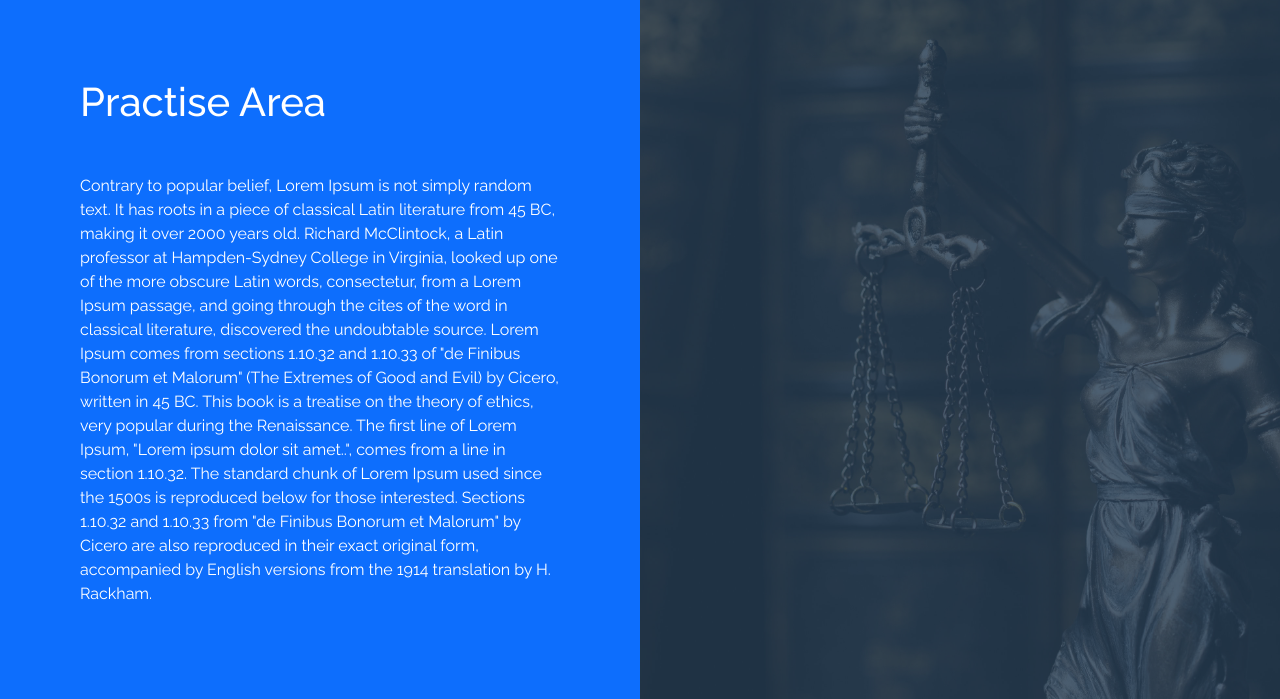
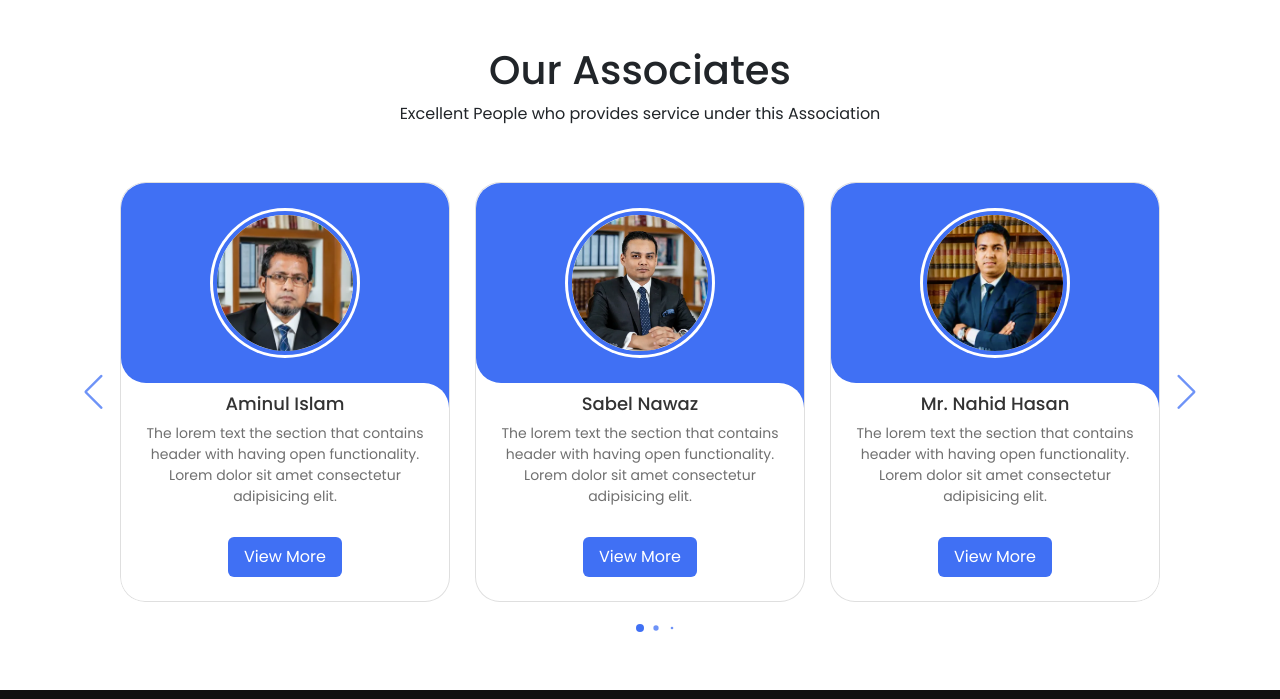
Before and after one commit to hmahmud01/sadat-sarwat, a plain HTML site: page lawers.html in a window 1280 px wide. Shown: the part 802-1501 px from the top of the page. Drawn offline with nearby package versions, Linux system fonts and the light colour scheme.

Commit message:
unpolished demo

```diff
--- /dev/null
+++ b/asset/js/script.js
@@ -0,0 +1,29 @@
+var swiper = new Swiper(".slide-content", {
+    slidesPerView: 3,
+    spaceBetween: 25,
+    loop: true,
+    centerSlide: 'true',
+    fade: 'true',
+    grabCursor: 'true',
+    pagination: {
+      el: ".swiper-pagination",
+      clickable: true,
+      dynamicBullets: true,
+    },
+    navigation: {
+      nextEl: ".swiper-button-next",
+      prevEl: ".swiper-button-prev",
+    },
+
+    breakpoints:{
+        0: {
+            slidesPerView: 1,
+        },
+        520: {
+            slidesPerView: 2,
+        },
+        950: {
+            slidesPerView: 3,
+        },
+    },
+  });
--- /dev/null
+++ b/asset/lawyer/lawyers.css
@@ -0,0 +1,162 @@
+/* Google Fonts - Poppins */
+@import url('https://fonts.googleapis.com/css2?family=Poppins:wght@300;400;500;600&display=swap');
+
+* {
+    margin: 0;
+    padding: 0;
+    box-sizing: border-box;
+}
+
+.body {
+    /* min-height: 100vh; */
+    display: flex;
+    flex-direction: column;
+    align-items: center;
+    justify-content: center;
+    /* background-color: #EFEFEF; */
+    font-family: 'Poppins', sans-serif;
+}
+
+.slide-container {
+    max-width: 1120px;
+    width: 100%;
+    padding: 40px 0;
+    font-family: 'Poppins', sans-serif;
+}
+
+.slide-content {
+    margin: 0 40px;
+    overflow: hidden;
+    border-radius: 25px;
+}
+
+.card {
+    border-radius: 25px;
+    background-color: #FFF;
+}
+
+.image-content,
+.card-content {
+    display: flex;
+    flex-direction: column;
+    align-items: center;
+    padding: 10px 14px;
+}
+
+.image-content {
+    position: relative;
+    row-gap: 5px;
+    padding: 25px 0;
+}
+
+.overlay-card {
+    position: absolute;
+    left: 0;
+    top: 0;
+    height: 100%;
+    width: 100%;
+    background-color: #4070F4;
+    border-radius: 25px 25px 0 25px;
+}
+
+.overlay-card::before,
+.overlay-card::after {
+    content: '';
+    position: absolute;
+    right: 0;
+    bottom: -40px;
+    height: 40px;
+    width: 40px;
+    background-color: #4070F4;
+}
+
+.overlay-card::after {
+    border-radius: 0 25px 0 0;
+    background-color: #FFF;
+}
+
+.card-image {
+    position: relative;
+    height: 150px;
+    width: 150px;
+    border-radius: 50%;
+    background: #FFF;
+    padding: 3px;
+}
+
+.card-image .card-img {
+    height: 100%;
+    width: 100%;
+    object-fit: cover;
+    border-radius: 50%;
+    border: 4px solid #4070F4;
+}
+
+.name {
+    font-size: 18px;
+    font-weight: 500;
+    color: #333;
+}
+
+.description {
+    font-size: 14px;
+    color: #707070;
+    text-align: center;
+}
+
+.button {
+    border: none;
+    font-size: 16px;
+    color: #FFF;
+    padding: 8px 16px;
+    background-color: #4070F4;
+    border-radius: 6px;
+    margin: 14px;
+    cursor: pointer;
+    transition: all 0.3s ease;
+}
+
+.button:hover {
+    background: #265DF2;
+}
+
+.swiper-navBtn {
+    color: #6E93f7;
+    transition: color 0.3s ease;
+}
+
+.swiper-navBtn:hover {
+    color: #4070F4;
+}
+
+.swiper-navBtn::before,
+.swiper-navBtn::after {
+    font-size: 35px;
+}
+
+.swiper-button-next {
+    right: 0;
+}
+
+.swiper-button-prev {
+    left: 0;
+}
+
+.swiper-pagination-bullet {
+    background-color: #6E93f7;
+    opacity: 1;
+}
+
+.swiper-pagination-bullet-active {
+    background-color: #4070F4;
+}
+
+@media screen and (max-width: 768px) {
+    .slide-content {
+        margin: 0 10px;
+    }
+
+    .swiper-navBtn {
+        display: none;
+    }
+}
--- a/lawers.html
+++ b/lawers.html
@@ -15,11 +15,14 @@
     <link href="https://fonts.googleapis.com/css2?family=Raleway:wght@100;300;400;500;600;700;800;900&display=swap"
         rel="stylesheet">
     <script src="https://kit.fontawesome.com/9ed85cc722.js" crossorigin="anonymous"></script>
+    <link rel="stylesheet" href="asset/lawyer/swiper-bundle.min.css">
+    <link rel="stylesheet" href="asset/lawyer/lawyers.css">
+
     <title>Sadat Sarwat & Associates</title>
 </head>
 
 <body>
-    <header id="home">
+    <header id="home" class="header-lawyer">
         <!-- <div>
             <h1>SOMETHING</h1>
         </div> -->
@@ -63,7 +66,7 @@
                 </div>
             </div>
             <div class="container-custom">
-                <a href="index.html" class="brand">Home</a>
+                <a href="index.html" class="brand">Sadat Sarwat</a>
                 <div class="container-custom-inner">
                     <ul>
                         <li><a href="index.html">Home</a></li>
@@ -82,110 +85,120 @@
                 <i class="fas fa-bars menu-btn" id="menu-btn"></i>
             </div>
         </nav>
-
-        <div class="landing-text text-dark">
+        <div class="landing-text text-white">
             <div class="container">
-                <p class="fs-3">At Your Service</p>
+                <p class="fs-3">Welcome To</p>
                 <h1 class="fw-bolder fs-6"><span class="text-stroke">Sadat Sarwat</span></h1>
                 <p class="fs-3">& Associates</p>
             </div>
         </div>
     </header>
 
-    <section id="basic-idea">
-        <div class="row g-0">
-            <div class="col-md-6 col-lg-6 col-sm-12 bg-primary">
-                <div class="d-flex align-items-center h-100" style="padding: 2em;">
-                    <div class="p-5 text-white">
-                        <h1 class="mb-5">Practise Area</h1>
-                        <p>Contrary to popular belief, Lorem Ipsum is not simply random text. It has roots in a piece of
-                            classical Latin literature from 45 BC, making it over 2000 years old. Richard McClintock, a
-                            Latin professor at Hampden-Sydney College in Virginia, looked up one of the more obscure
-                            Latin words, consectetur, from a Lorem Ipsum passage, and going through the cites of the
-                            word in classical literature, discovered the undoubtable source. Lorem Ipsum comes from
-                            sections 1.10.32 and 1.10.33 of "de Finibus Bonorum et Malorum" (The Extremes of Good and
-                            Evil) by Cicero, written in 45 BC. This book is a treatise on the theory of ethics, very
-                            popular during the Renaissance. The first line of Lorem Ipsum, "Lorem ipsum dolor sit
-                            amet..", comes from a line in section 1.10.32. The standard chunk of Lorem Ipsum used since
-                            the 1500s is reproduced below for those interested. Sections 1.10.32 and 1.10.33 from "de
-                            Finibus Bonorum et Malorum" by Cicero are also reproduced in their exact original form,
-                            accompanied by English versions from the 1914 translation by H. Rackham.</p>
-                    </div>
-                </div>
-            </div>
-            <div class="col-md-6 col-lg-6 col-sm-12">
-                <div class="idea-background h-100">
-                    <div class="overlay px-5 py-5 text-light d-flex align-self-center">
-                        <div class="row align-items-center" style="padding: 2em;">
-                            <div class="col-md-5 d-flex flex-column justify-content-between">
-                                <!-- <h1 class="mb-5">Every Purchase pays an artist.</h1>
-                                <p class="mb-5">Empower creativity around the world. We are an open marketplace for
-                                    independent artists to upload and enable their work on a wide array of wall art,
-                                    home decor, lifestyle products and more.</p>
-                                <a href="" class="text-white">Join</a> -->
+    <div id="about">
+        <div class="p-5">
+
+
+            <div class="body position-relative">
+                <h1>Our Associates</h1>
+                <p>Excellent People who provides service under this Association</p>
+                <div class="slide-container swiper">
+                    <div class="slide-content">
+                        <div class="card-wrapper swiper-wrapper">
+                            <div class="card swiper-slide">
+                                <div class="image-content">
+                                    <span class="overlay-card"></span>
+
+                                    <div class="card-image">
+                                        <img src="images/profile1.webp" alt="" class="card-img">
+                                    </div>
+                                </div>
+
+                                <div class="card-content">
+                                    <h2 class="name">Aminul Islam</h2>
+                                    <p class="description">The lorem text the section that contains header with having open functionality. Lorem dolor sit amet consectetur adipisicing elit.</p>
+
+                                    <button class="button">View More</button>
+                                </div>
+                            </div>
+                            <div class="card swiper-slide">
+                                <div class="image-content">
+                                    <span class="overlay-card"></span>
+
+                                    <div class="card-image">
+                                        <img src="images/profile2.webp" alt="" class="card-img">
+                                    </div>
+                                </div>
+
+                                <div class="card-content">
+                                    <h2 class="name">Sabel Nawaz</h2>
+                                    <p class="description">The lorem text the section that contains header with having open functionality. Lorem dolor sit amet consectetur adipisicing elit.</p>
+
+                                    <button class="button">View More</button>
+                                </div>
+                            </div>
+                            <div class="card swiper-slide">
+                                <div class="image-content">
+                                    <span class="overlay-card"></span>
+
+                                    <div class="card-image">
+                                        <img src="images/profile3.webp" alt="" class="card-img">
+                                    </div>
+                                </div>
+
+                                <div class="card-content">
+                                    <h2 class="name">Mr. Nahid Hasan</h2>
+                                    <p class="description">The lorem text the section that contains header with having open functionality. Lorem dolor sit amet consectetur adipisicing elit.</p>
+
+                                    <button class="button">View More</button>
+                                </div>
+                            </div>
+                            <div class="card swiper-slide">
+                                <div class="image-content">
+                                    <span class="overlay-card"></span>
+
+                                    <div class="card-image">
+                                        <img src="images/profile4.webp" alt="" class="card-img">
+                                    </div>
+                                </div>
+
+                                <div class="card-content">
+                                    <h2 class="name">Omar Sadat</h2>
+                                    <p class="description">The lorem text the section that contains header with having open functionality. Lorem dolor sit amet consectetur adipisicing elit.</p>
+
+                                    <button class="button">View More</button>
+                                </div>
+                            </div>
+                            <div class="card swiper-slide">
+                                <div class="image-content">
+                                    <span class="overlay-card"></span>
+
+                                    <div class="card-image">
+                                        <img src="images/profile5.webp" alt="" class="card-img">
+                                    </div>
+                                </div>
+
+                                <div class="card-content">
+                                    <h2 class="name">Md. Hasibur Rahaman</h2>
+                                    <p class="description">The lorem text the section that contains header with having open functionality. Lorem dolor sit amet consectetur adipisicing elit.</p>
+
+                                    <button class="button">View More</button>
+                                </div>
                             </div>
                         </div>
                     </div>
-                </div>
-            </div>
 
-        </div>
-    </section>
-
-    <section id="join">
-        <div class="advertise">
-            <div class="d-flex align-items-center justify-content-center h-100 w-100 py-5">
-                <div class="my-5 text-center">
-                    <h1 class="add-stroke">Sadat Sarwat & Associates</h1>
-                    <a href="" class="btn btn-outline-light align-self-center rounded-0">Contact for Queries</a>
+                    <div class="swiper-button-next swiper-navBtn"></div>
+                    <div class="swiper-button-prev swiper-navBtn"></div>
+                    <div class="swiper-pagination"></div>
                 </div>
             </div>
         </div>
-    </section>
+    </div>
 
-    <section id="basic-join">
-        <div class="row g-0">
-            <div class="col-md-6 col-lg-6 col-sm-12">
-                <div class="join-background h-100">
-                    <div class="overlay px-5 py-5 text-light d-flex align-self-center">
-                        <div class="row align-items-center" style="padding: 2em;">
-                            <div class="col-md-5 d-flex flex-column justify-content-between">
-                            </div>
-                        </div>
-                    </div>
-                </div>
-            </div>
-            <div class="col-md-6 col-lg6 col-sm-12 bg-primary">
-                <div class="d-flex align-items-center h-100" style="padding: 2em;">
-                    <div class="p-5 text-white">
-                        <h1 class="mb-5">Lawyers</h1>
-                        <p>Contrary to popular belief, Lorem Ipsum is not simply random text. It has roots in a piece of
-                            classical Latin literature from 45 BC, making it over 2000 years old. Richard McClintock, a
-                            Latin professor at Hampden-Sydney College in Virginia, looked up one of the more obscure
-                            Latin words, consectetur, from a Lorem Ipsum passage, and going through the cites of the
-                            word in classical literature, discovered the undoubtable source. Lorem Ipsum comes from
-                            sections 1.10.32 and 1.10.33 of "de Finibus Bonorum et Malorum" (The Extremes of Good and
-                            Evil) by Cicero, written in 45 BC. This book is a treatise on the theory of ethics, very
-                            popular during the Renaissance. The first line of Lorem Ipsum, "Lorem ipsum dolor sit
-                            amet..", comes from a line in section 1.10.32. The standard chunk of Lorem Ipsum used since
-                            the 1500s is reproduced below for those interested. Sections 1.10.32 and 1.10.33 from "de
-                            Finibus Bonorum et Malorum" by Cicero are also reproduced in their exact original form,
-                            accompanied by English versions from the 1914 translation by H. Rackham.</p>
-                    </div>
-                </div>
-            </div>
-        </div>
-    </section>
+
 
     <footer>
         <div class="advertise">
-            <!-- <div class="d-flex align-items-center justify-content-center h-100 w-100 py-5">
-                <div class="my-5 text-center">
-                    <h1 class="add-stroke"> edbase Global</h1>
-                    <a href="" class="btn btn-outline-light align-self-center rounded-0">JOIN HERE</a>
-                </div>
-            </div> -->
-
             <div class="row g-0">
                 <div class="col-md-6">
                     <div class="d-flex align-items-center justify-content-start h-100 w-100 p-5">
@@ -233,6 +246,8 @@
         integrity="sha384-MrcW6ZMFYlzcLA8Nl+NtUVF0sA7MsXsP1UyJoMp4YLEuNSfAP+JcXn/tWtIaxVXM"
         crossorigin="anonymous"></script>
     <script src="/asset/scripts.js"></script>
+    <script src="/asset/js/swiper-bundle.min.js"></script>
+    <script src="/asset/js/script.js"></script>
 </body>
 
 </html>
```
Also changed, not shown: about.html (+6 -6 lines), area.html (+6 -11 lines), asset/custom.css (+25 -0 lines), contact.html (+2 -2 lines), index.html (+5 -2 lines), asset/js/swiper-bundle.min.js (added), asset/lawyer/swiper-bundle.min.css (added), images/profile1.webp (added), images/profile2.webp (added), images/profile3.webp (added), images/profile4.webp (added), images/profile5.webp (added).
